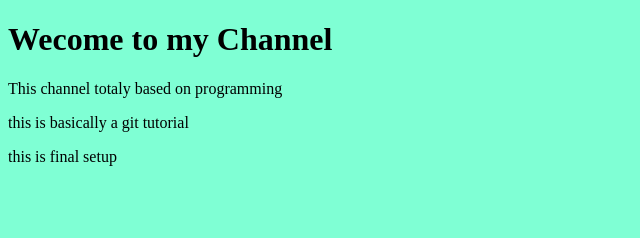
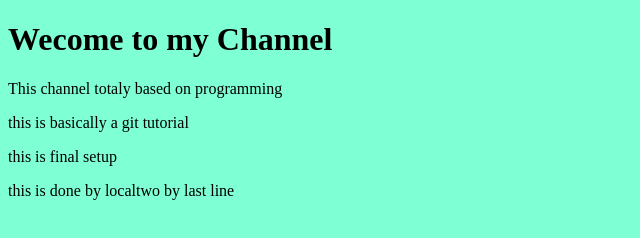
Before and after one commit to weblucky/project1, a plain HTML site: page index.html in a window 1280 px wide. Shown: the whole page, without its empty margins (0-640 px from the left). Drawn offline with Linux system fonts and the light colour scheme.

Commit message:
this is a last commit by localtwo

```diff
--- a/index.html
+++ b/index.html
@@ -12,5 +12,6 @@
     <p>This channel totaly based on programming</p>
     <p>this is basically a git tutorial</p>
     <p>this is final setup</p>
+    <p>this is done by localtwo by last line</p>
 </body>
 </html>
```
